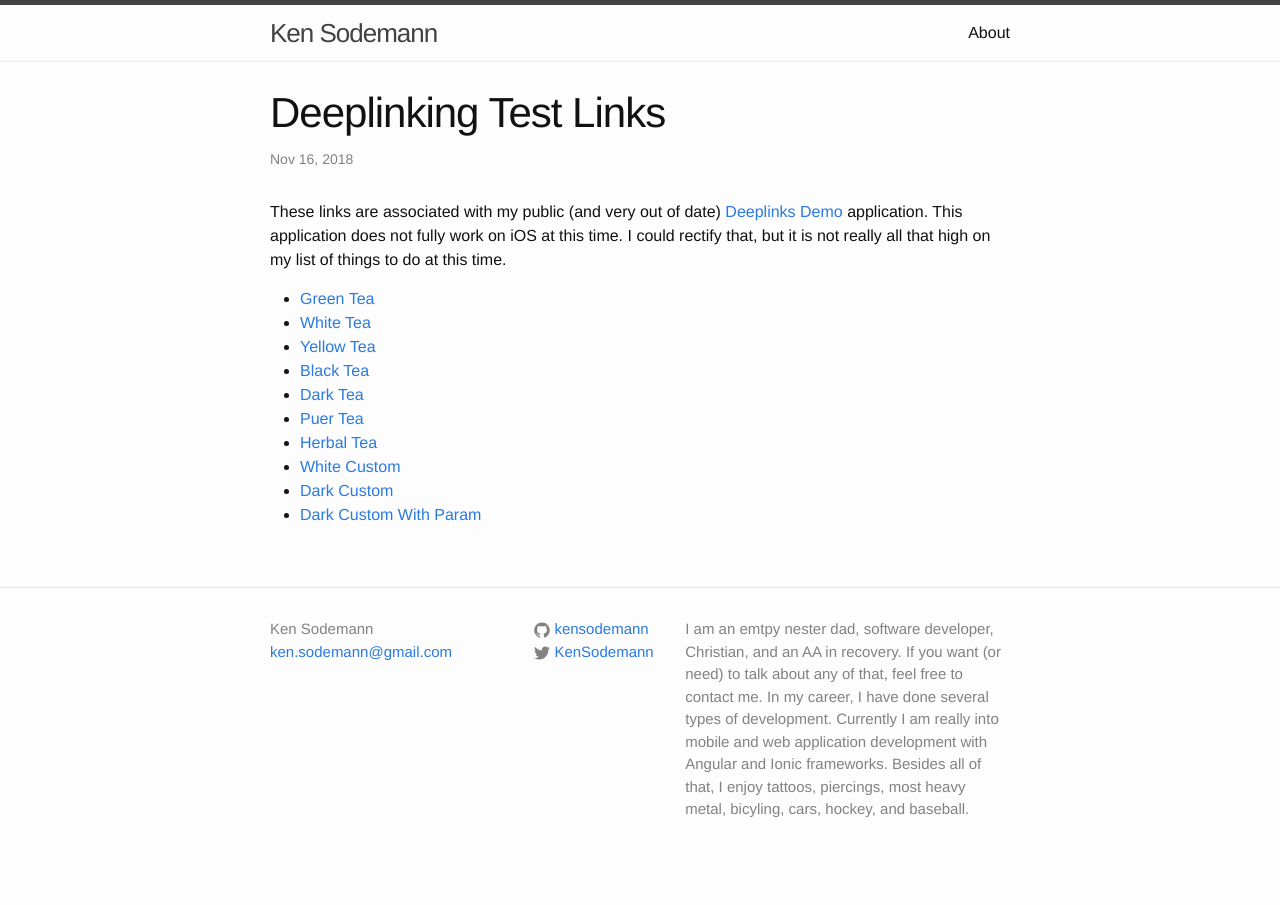
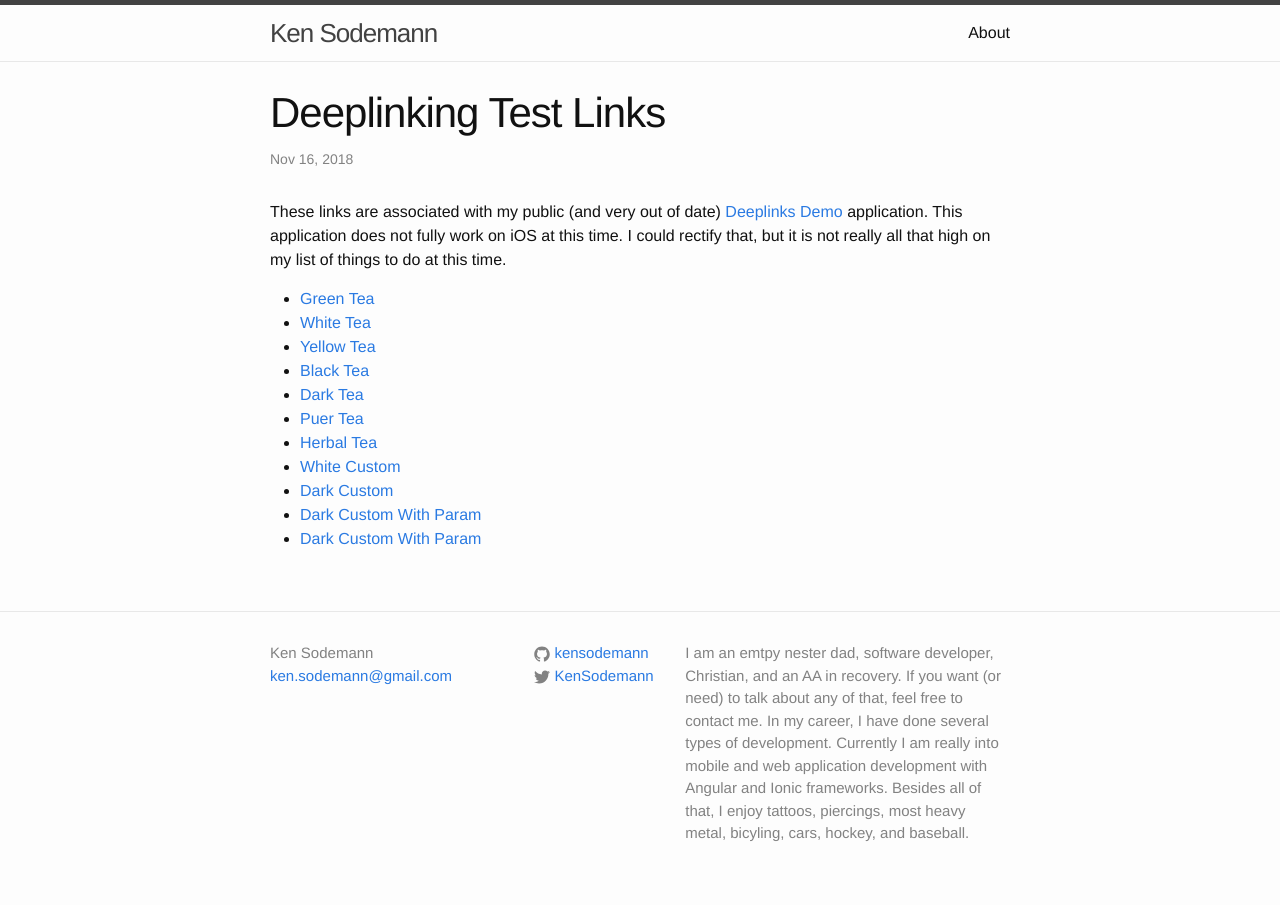
Before and after one commit to kensodemann/kensodemann.github.io, a Jekyll site: the page built from _posts/2018-11-16-deep-linking.markdown, in a window 1280 px wide. Built offline with Jekyll 4.4.1, drawn with Linux system fonts in a browser that asks for light colours.

Commit message:
feat(deep-links): add a temporary test

```diff
--- a/_posts/2018-11-16-deep-linking.markdown
+++ b/_posts/2018-11-16-deep-linking.markdown
@@ -17,6 +17,7 @@ These links are associated with my public (and very out of date) [Deeplinks Demo
 - [White Custom][whiteCustom]
 - [Dark Custom][darkCustom]
 - [Dark Custom With Param][darkCustomParm]
+- [Dark Custom With Param][temporaryTest]
 
 
 [PublicDeeplinksDemo]: https://github.com/kensodemann/deeplinks-demo
```
Also changed, not shown: other parts of _posts/2018-11-16-deep-linking.markdown (+1 -0 lines).
